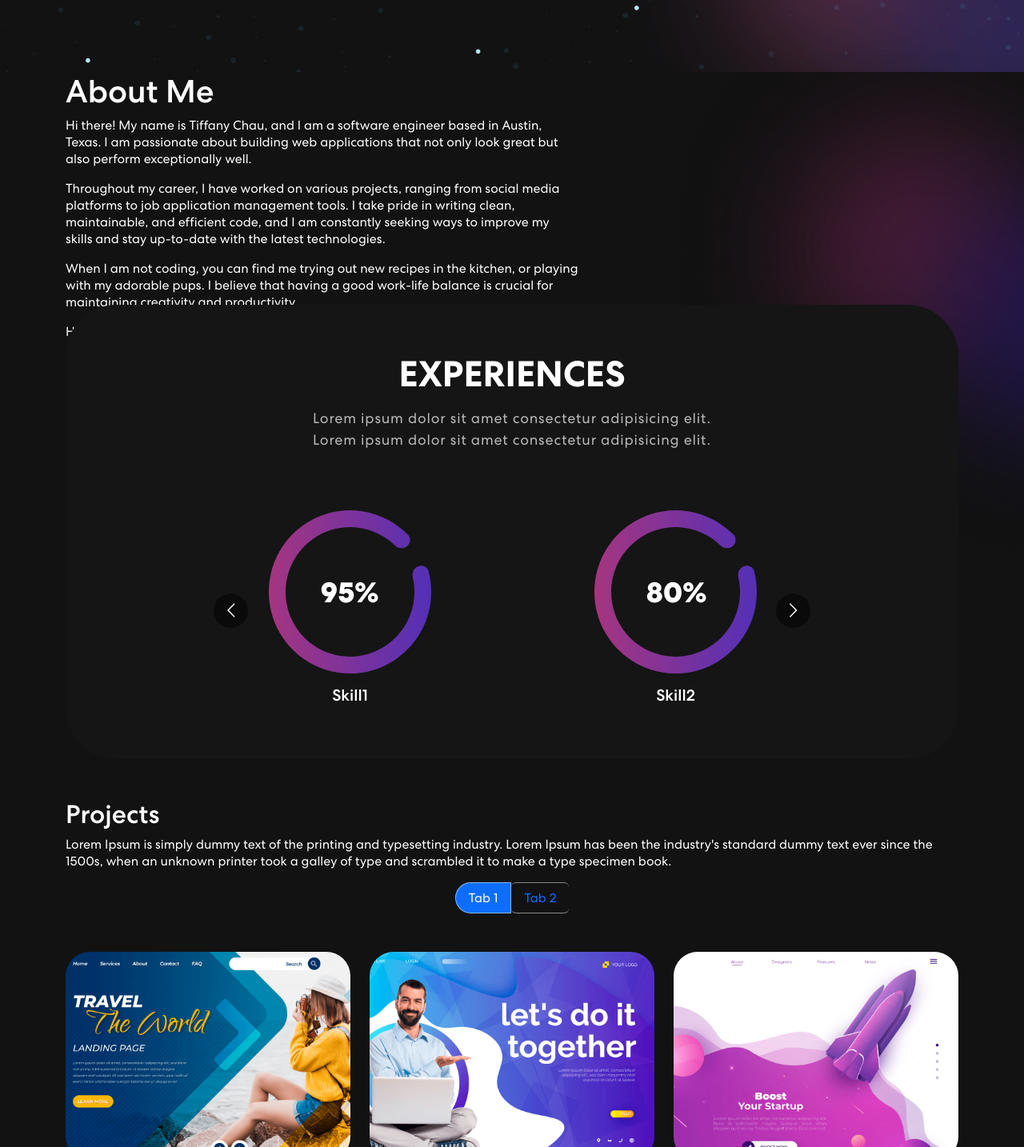
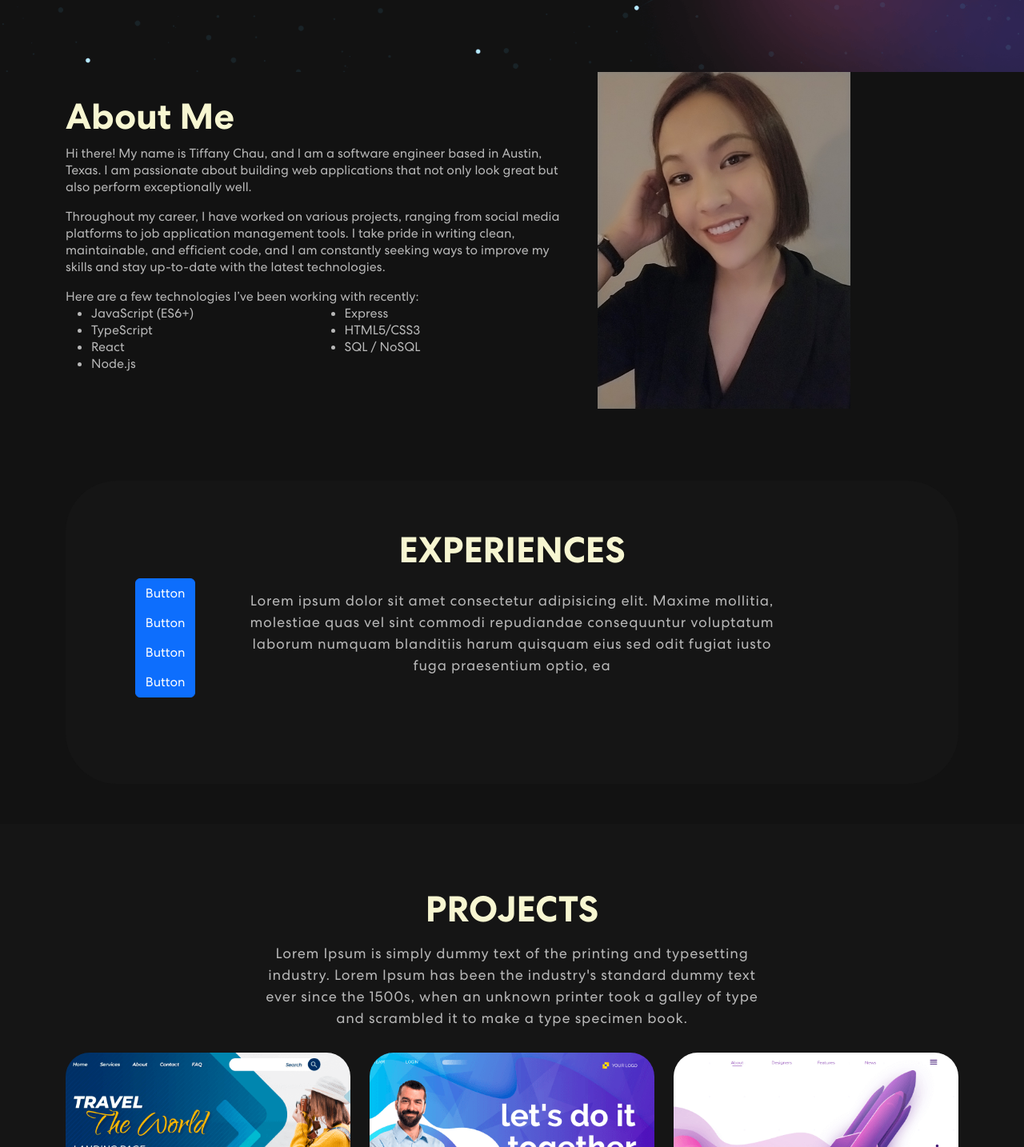
Before and after one commit to tiffanynchau/Web-Portfolio, a React (Create React App) app: page / in a window 1280 px wide. Shown: the part 676-2110 px from the top of the page at 80% size. Built offline with nearby package versions, Linux system fonts and the light colour scheme.

Commit message:
updating experiences component

```diff
--- a/src/App.css
+++ b/src/App.css
@@ -255,7 +255,6 @@ nav.navbar .navbar-toggler[aria-expanded="true"] .navbar-toggler-icon {
   color: green
 }
 
-
 .banner h1 {
   font-size: 65px;
   font-weight: 700;
@@ -263,6 +262,7 @@ nav.navbar .navbar-toggler[aria-expanded="true"] .navbar-toggler-icon {
   line-height: 1;
   margin-bottom: 20px;
   display: block;
+
 }
 .banner p {
   color: #B8B8B8;
@@ -322,6 +322,7 @@ nav.navbar .navbar-toggler[aria-expanded="true"] .navbar-toggler-icon {
 .skill h2 {
 	font-size: 45px;
 	font-weight: 700;
+  color: rgb(247, 246, 209)
 }
 .skill p {
     color: #B8B8B8;
@@ -345,12 +346,13 @@ nav.navbar .navbar-toggler[aria-expanded="true"] .navbar-toggler-icon {
 .project {
   padding: 80px 0;
   position: relative;
-  background-color: black;
+  background-color: #151515;
 }
 .project h2 {
 	font-size: 45px;
 	font-weight: 700;
   text-align: center;
+  color: rgb(247, 246, 209);
 }
 .project p {
   color: #B8B8B8;
@@ -469,7 +471,8 @@ nav.navbar .navbar-toggler[aria-expanded="true"] .navbar-toggler-icon {
 
 /************ Projects Css ************/
 .contact {
-  padding: 60px 0 200px 0;
+  padding: 60px 0 150px 0;
+  background-color: #151515;
 }
 .contact img {
   width: 92%;
@@ -478,6 +481,7 @@ nav.navbar .navbar-toggler[aria-expanded="true"] .navbar-toggler-icon {
 	font-size: 45px;
 	font-weight: 700;
   margin-bottom: 30px;
+  color:  rgb(247, 246, 209)
 }
 .contact form input, .contact form textarea {
   width: 100%;
@@ -541,85 +545,31 @@ nav.navbar .navbar-toggler[aria-expanded="true"] .navbar-toggler-icon {
 
 /************ Footer Css ************/
 .footer {
-  padding: 0 0 50px 0;
-  background-image: url('./assets/img/footer-bg.png');
-  background-position: center center;
-  background-size: cover;
-  background-repeat: no-repeat;
+  padding: 0 0 20px 0;
+  background-color: #151515;
+}
 
-}
-.newsletter-bx {
-  background: #FFFFFF;
-  border-radius: 55px;
-  color: #121212;
-  padding: 85px 125px;
-  margin-bottom: 80px;
-  margin-top: -122px;
-}
-.newsletter-bx h3 {
-  font-weight: 700;
-  letter-spacing: 0.5px;
-  line-height: 1.2em;
-}
-.new-email-bx {
-  background: #fff;
-  padding: 5px;
-  border-radius: 20px;
-  position: relative;
-  z-index: 0;
-  display: flex;
-  align-items: center;
-}
-.new-email-bx::before {
-  content: "";
-  background: linear-gradient(90.21deg, #AA367C -5.91%, #4A2FBD 111.58%);
-  border-radius: 20px;
-  position: absolute;
-  z-index: -1;
-  top: -1px;
-  left: -1px;
-  bottom: -1px;
-  right: -1px;
-}
-.new-email-bx::after {
-  content: "";
-  background: #fff;
-  border-radius: 20px;
-  position: absolute;
-  z-index: -1;
-  top: 0;
-  left: 0;
-  bottom: 0;
-  right: 0;
-}
-.new-email-bx input {
-  width: 100%;
-  color: #121212;
-  font-weight: 500;
-  background: transparent;
-  border: 0;
-  padding: 0 15px;
-}
-.new-email-bx button {
-  background: linear-gradient(90.21deg, #AA367C -5.91%, #4A2FBD 111.58%);
-  padding: 20px 65px;
-  color: #fff;
-  font-weight: 500;
-  letter-spacing: 0.5px;
-  border-radius: 18px;
-}
-.footer img {
-  width: 26%;
-}
 .footer p {
   font-weight: 400;
   font-size: 14px;
   color: #B8B8B8;
   letter-spacing: 0.5px;
-  margin-top: 20px;
+  margin-top: 10px;
+  text-align: center;
 }
 
-/* About Me */
+/************ About Me Css ************/
 .aboutMe {
-  color: green;
+  color: #B8B8B8;
+  margin-bottom: 150px;
 }
+
+.aboutMe h2 {
+    font-size: 45px;
+    font-weight: 700;
+    color:rgb(247, 246, 209)
+}
+.headshot {
+  width: 70%;
+  height: 70%;
+}
--- a/src/App.js
+++ b/src/App.js
@@ -12,7 +12,6 @@ function App() {
   return (
     <div className="App">
       <NavBar />
-
       <Banner />
       <About />
       <Experiences />
--- a/src/components/About.js
+++ b/src/components/About.js
@@ -1,35 +1,51 @@
 import React from "react";
 import { Container, Row, Col } from "react-bootstrap";
-import { BrowserRoute, Routes, Route } from "react-router-dom";
+import selfphoto from "../assets/img/photo.JPG";
 
 export const About = () => {
   return (
+    <section className="aboutMe">
       <Container>
         <Row className="align-items-center">
           <Col xs={12} md={6} xl={7}>
-          <h1>About Me</h1>
+            <h2>About Me</h2>
             <p>
               Hi there! My name is Tiffany Chau, and I am a software engineer
               based in Austin, Texas. I am passionate about building web
-            applications that not only look great but also perform exceptionally
-            well.
+              applications that not only look great but also perform
+              exceptionally well.
             </p>
             <p>
               Throughout my career, I have worked on various projects, ranging
               from social media platforms to job application management tools. I
-            take pride in writing clean, maintainable, and efficient code, and I
-            am constantly seeking ways to improve my skills and stay up-to-date
-            with the latest technologies.
+              take pride in writing clean, maintainable, and efficient code, and
+              I am constantly seeking ways to improve my skills and stay
+              up-to-date with the latest technologies.
             </p>
             <p>
-            When I am not coding, you can find me trying out new recipes in the
-            kitchen, or playing with my adorable pups. I believe that having a
-            good work-life balance is crucial for maintaining creativity and
-            productivity.
+              Here are a few technologies I’ve been working with recently:
+              <ul>
+                <Row>
+                  <Col>
+                    <li> JavaScript (ES6+)</li>
+                    <li> TypeScript</li>
+                    <li> React</li>
+                    <li> Node.js</li>
+                  </Col>
+                  <Col>
+                    <li> Express</li>
+                    <li> HTML5/CSS3</li>
+                    <li> SQL / NoSQL</li>
+                  </Col>
+                </Row>
+              </ul>
             </p>
-          <p>Here are a few technologies I’ve been working with recently:</p>
+          </Col>
+          <Col xs={12} md={6} xl={5}>
+            <img className="headshot" src={selfphoto} />
           </Col>
         </Row>
       </Container>
+    </section>
   );
 };
--- a/src/components/Banner.js
+++ b/src/components/Banner.js
@@ -17,7 +17,6 @@ export const Banner = () => {
               robust, scalable solutions that meet the unique needs of my
               clients.
             </p>
-
             <button onClick={() => console.log("connect")}>
               Let's connect <ArrowRightCircle size={25} />
             </button>
--- a/src/components/Experiences .js
+++ b/src/components/Experiences .js
@@ -1,32 +1,8 @@
 import { Container, Row, Col } from "react-bootstrap";
-import Carousel from "react-multi-carousel";
-import "react-multi-carousel/lib/styles.css";
-import meter1 from "../assets/img/meter1.svg";
-import meter2 from "../assets/img/meter2.svg";
-import meter3 from "../assets/img/meter3.svg";
-import colorSharp from "../assets/img/color-sharp.png";
+import Button from "react-bootstrap/Button";
+import ButtonGroup from "react-bootstrap/ButtonGroup";
 
 export const Experiences = () => {
-  const responsive = {
-    superLargeDesktop: {
-      // the naming can be any, depends on you.
-      breakpoint: { max: 4000, min: 3000 },
-      items: 5,
-    },
-    desktop: {
-      breakpoint: { max: 3000, min: 1024 },
-      items: 3,
-    },
-    tablet: {
-      breakpoint: { max: 1024, min: 464 },
-      items: 2,
-    },
-    mobile: {
-      breakpoint: { max: 464, min: 0 },
-      items: 1,
-    },
-  };
-
   return (
     <section className="skill" id="skills">
       <Container>
@@ -34,33 +10,27 @@ export const Experiences = () => {
           <Col>
             <div className="skill-bx">
               <h2>EXPERIENCES</h2>
-              <p>
-                Lorem ipsum dolor sit amet consectetur adipisicing elit.
-                <br></br>Lorem ipsum dolor sit amet consectetur adipisicing
-                elit.
-              </p>
-              <Carousel
-                responsive={responsive}
-                infinite={true}
-                className="skill-slider"
-              >
-                <div className="item">
-                  <img src={meter1} alt="Image" />
-                  <h5>Skill1</h5>
-                </div>
-                <div className="item">
-                  <img src={meter2} alt="Image" />
-                  <h5>Skill2</h5>
-                </div>
-                <div className="item">
-                  <img src={meter3} alt="Image" />
-                  <h5>Skill3</h5>
-                </div>
-                <div className="item">
-                  <img src={meter1} alt="Image" />
-                  <h5>Skill4</h5>
-                </div>
-              </Carousel>
+
+              <Row>
+                <Col className="col-2">
+                  <ButtonGroup vertical>
+                    <Button>Button</Button>
+                    <Button>Button</Button>
+
+                    <Button>Button</Button>
+                    <Button>Button</Button>
+                  </ButtonGroup>
+                </Col>
+                <Col className="col-8">
+                  <p>
+                    Lorem ipsum dolor sit amet consectetur adipisicing elit.
+                    Maxime mollitia, molestiae quas vel sint commodi repudiandae
+                    consequuntur voluptatum laborum numquam blanditiis harum
+                    quisquam eius sed odit fugiat iusto fuga praesentium optio,
+                    ea
+                  </p>
+                </Col>
+              </Row>
             </div>
           </Col>
         </Row>
--- a/src/components/Footer.js
+++ b/src/components/Footer.js
@@ -1,17 +1,14 @@
 import { Container, Row, Col } from "react-bootstrap";
 import logo from "../assets/img/logo.png";
-import navIcon1 from "../assets/img/nav-icon1.svg";
-import navIcon2 from "../assets/img/nav-icon2.svg";
-import navIcon3 from "../assets/img/nav-icon3.svg";
+
 
 export const Footer = () => {
   return (
     <footer className="footer">
       <Container>
-        <Row className="align-items-center">
-          <Col size={12} sm={6}>
-            <img src={logo} alt="logo"></img>
-          </Col>
+        <Row>
+          <hr></hr>
+          <p>Designed & Built by Tiffany Chau</p>
         </Row>
       </Container>
     </footer>
--- a/src/components/Projects.js
+++ b/src/components/Projects.js
@@ -8,43 +8,38 @@ import { ProjectCard } from "./ProjectCard";
 export const Projects = () => {
   const projects = [
     {
-      title: "Business Startup",
+      title: "Docketeer",
       description: "Design & Development",
       imgUrl: projImg1,
     },
     {
-      title: "Business Startup",
+      title: "Yumm!!",
       description: "Design & Development",
       imgUrl: projImg2,
     },
     {
-      title: "Business Startup",
+      title: "HireHero",
       description: "Design & Development",
       imgUrl: projImg3,
     },
     {
-      title: "Business Startup",
+      title: "Pawstask",
       description: "Design & Development",
       imgUrl: projImg1,
     },
     {
-      title: "Business Startup",
+      title: "Activ8",
       description: "Design & Development",
       imgUrl: projImg2,
-    },
-    {
-      title: "Business Startup",
-      description: "Design & Development",
-      imgUrl: projImg3,
     },
   ];
 
   return (
-    <section className="projects" id="project">
+    <section className="project" id="project">
       <Container>
         <Row>
           <Col size={12}>
-            <h2>Projects</h2>
+            <h2>PROJECTS</h2>
             <p>
               Lorem Ipsum is simply dummy text of the printing and typesetting
               industry. Lorem Ipsum has been the industry's standard dummy text
@@ -52,18 +47,6 @@ export const Projects = () => {
               type and scrambled it to make a type specimen book.
             </p>
             <Tab.Container id="projects-tabs" defaultActiveKey="first">
-              <Nav
-                variant="pills"
-                className="nav-pills mb-5 justify-content-center align-items-center"
-                id="pills-tab"
-              >
-                <Nav.Item>
-                  <Nav.Link eventKey="first">Tab 1</Nav.Link>
-                </Nav.Item>
-                <Nav.Item>
-                  <Nav.Link eventKey="second">Tab 2</Nav.Link>
-                </Nav.Item>
-              </Nav>
               <Tab.Content>
                 <Tab.Pane eventKey="first">
                   <Row>
```
Also changed, not shown: src/assets/img/photo.JPG (added). Lines whose indentation alone changed are shown as unchanged.
